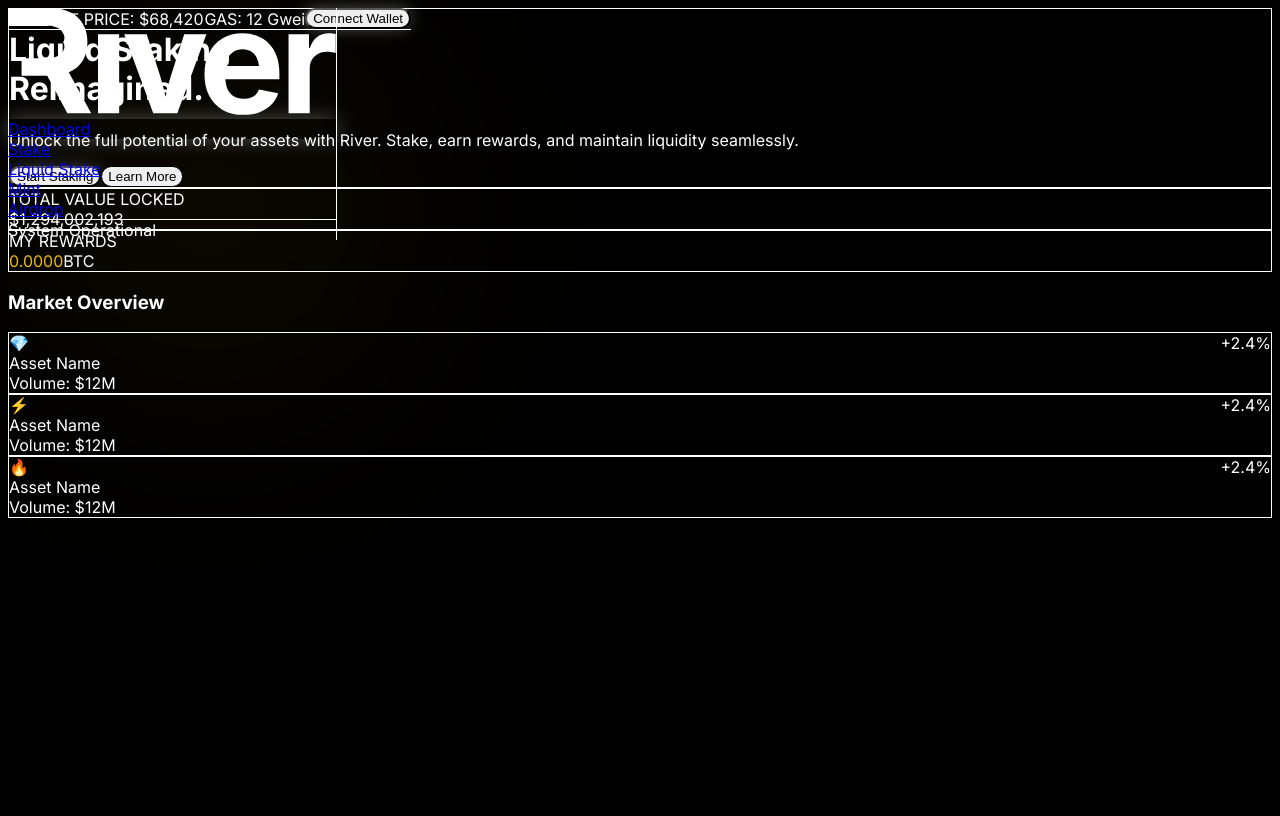
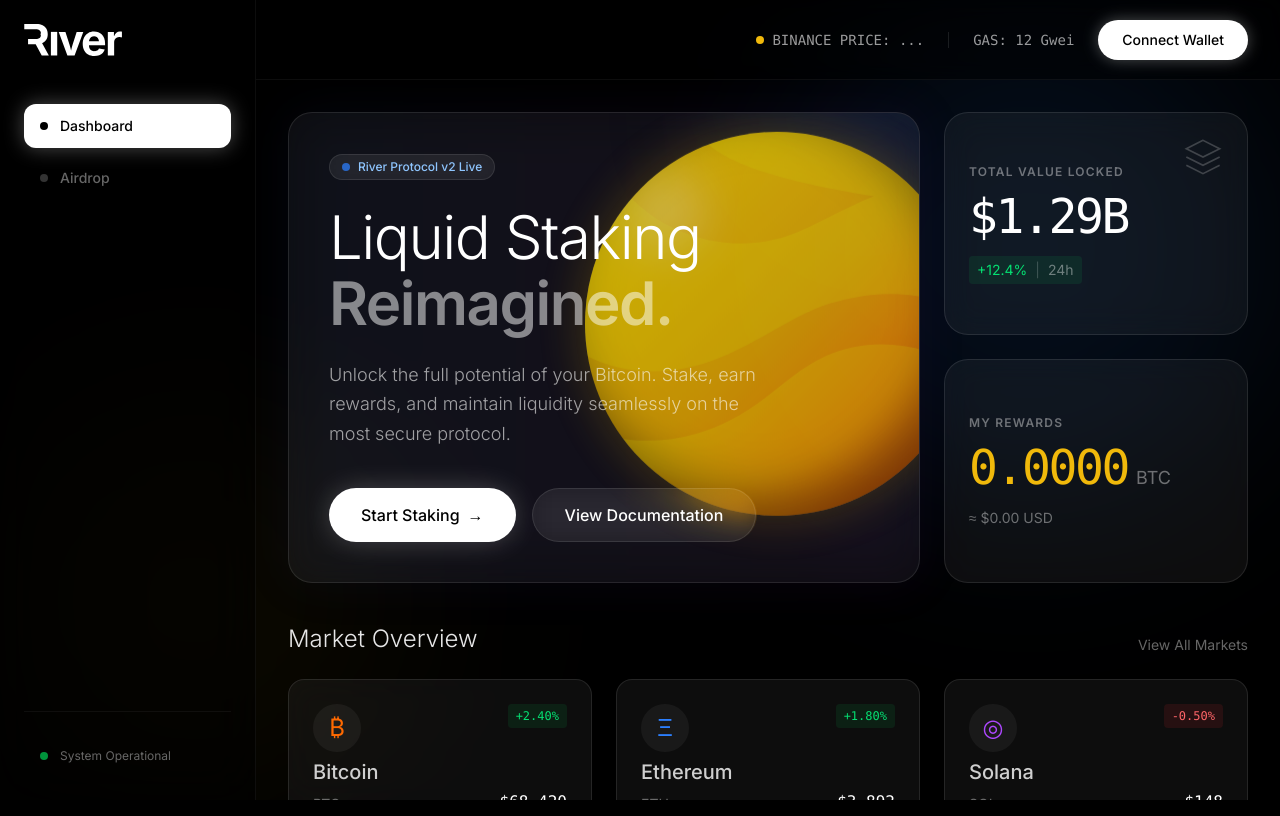
Before and after one commit to dinsokmarl-debug/river, a Next.js app: page / in a window 1280 px wide. Built offline with nearby package versions, Linux system fonts and the light colour scheme; no server answers.

Commit message:
Fix layout, styles, and data fetching

```diff
--- a/app/components/Header.tsx
+++ b/app/components/Header.tsx
@@ -1,11 +1,30 @@
 
 "use client";
-import { useState } from 'react';
+import { useState, useEffect } from 'react';
 import WalletModal from './WalletModal';
 
 export default function Header() {
     const [isModalOpen, setIsModalOpen] = useState(false);
     const [walletAddress, setWalletAddress] = useState<string | null>(null);
+    const [btcPrice, setBtcPrice] = useState<string>('...');
+
+    useEffect(() => {
+        const fetchPrice = async () => {
+            try {
+                const res = await fetch('https://api.coingecko.com/api/v3/simple/price?ids=bitcoin&vs_currencies=usd');
+                if (res.ok) {
+                    const data = await res.json();
+                    setBtcPrice(`$${data.bitcoin.usd.toLocaleString()}`);
+                }
+            } catch (e) {
+                console.error(e);
+            }
+        };
+        fetchPrice();
+        // Refresh every 30s
+        const interval = setInterval(fetchPrice, 30000);
+        return () => clearInterval(interval);
+    }, []);
 
     const handleConnect = (walletName: string) => {
         // Simulating connection
@@ -19,7 +38,7 @@ export default function Header() {
                 <div className="flex items-center gap-6 text-sm font-mono text-white/60">
                     <div className="flex items-center gap-2">
                         <span className="w-2 h-2 bg-[#F0B90B] rounded-full"></span>
-                        <span>BINANCE PRICE: $68,420</span>
+                        <span>BINANCE PRICE: {btcPrice}</span>
                     </div>
                     <div className="w-px h-4 bg-white/10"></div>
                     <div>GAS: 12 Gwei</div>
--- a/app/components/Sidebar.tsx
+++ b/app/components/Sidebar.tsx
@@ -15,7 +15,7 @@ const Sidebar = () => {
             </Link>
 
             <nav className="flex-1 space-y-2">
-                {['Dashboard', 'Stake', 'Liquid Stake', 'Mint', 'Airdrop'].map((item) => {
+                {['Dashboard', 'Airdrop'].map((item) => {
                     const isActive = pathname === (item === 'Dashboard' ? '/' : `/${item.toLowerCase().replace(' ', '-')}`);
                     return (
                         <Link
--- a/app/globals.css
+++ b/app/globals.css
@@ -1,25 +1,100 @@
-@tailwind base;
-@tailwind components;
-@tailwind utilities;
+@import "tailwindcss";
+@source "../app";
+
+@theme {
+  --font-sans:
+    "Inter", ui-sans-serif, system-ui, sans-serif, "Apple Color Emoji",
+    "Segoe UI Emoji", "Segoe UI Symbol", "Noto Color Emoji";
+}
 
 :root {
-  --foreground-rgb: 255, 255, 255;
-  --background-start-rgb: 0, 0, 0;
-  --background-end-rgb: 0, 0, 0;
+  --background: #000000;
+  --foreground: #ffffff;
 }
 
 body {
-  color: rgb(var(--foreground-rgb));
-  background: linear-gradient(
-      to bottom,
-      transparent,
-      rgb(var(--background-end-rgb))
-    )
-    rgb(var(--background-start-rgb));
+  background-color: var(--background);
+  color: var(--foreground);
+  font-family: var(--font-sans);
+  -webkit-font-smoothing: antialiased;
+  -moz-osx-font-smoothing: grayscale;
 }
 
-@layer utilities {
-  .text-balance {
-    text-wrap: balance;
+/* Custom Utilities for Glassmorphism */
+@utility glass {
+  @apply bg-white/5 backdrop-blur-lg border border-white/10;
+}
+
+@utility glass-hover {
+  @apply hover:bg-white/10 hover:border-white/20 transition-all duration-300;
+}
+
+/* Animations */
+@keyframes float {
+
+  0%,
+  100% {
+    transform: translateY(0);
+  }
+
+  50% {
+    transform: translateY(-20px);
   }
 }
+
+@utility animate-float {
+  animation: float 6s ease-in-out infinite;
+}
+
+@keyframes pulse-slow {
+
+  0%,
+  100% {
+    opacity: 1;
+  }
+
+  50% {
+    opacity: 0.5;
+  }
+}
+
+@utility animate-pulse-slow {
+  animation: pulse-slow 3s ease-in-out infinite;
+}
+
+@keyframes gradient-x {
+  0% {
+    background-position: 0% 50%;
+  }
+
+  50% {
+    background-position: 100% 50%;
+  }
+
+  100% {
+    background-position: 0% 50%;
+  }
+}
+
+@utility animate-gradient-x {
+  background-size: 200% 200%;
+  animation: gradient-x 3s ease infinite;
+}
+
+/* Scrollbar */
+::-webkit-scrollbar {
+  width: 6px;
+}
+
+::-webkit-scrollbar-track {
+  background: transparent;
+}
+
+::-webkit-scrollbar-thumb {
+  background: #333;
+  border-radius: 3px;
+}
+
+::-webkit-scrollbar-thumb:hover {
+  background: #555;
+}
--- a/app/page.tsx
+++ b/app/page.tsx
@@ -5,69 +5,143 @@ import Header from './components/Header';
 import Sidebar from './components/Sidebar';
 
 export default function Home() {
+  const [prices, setPrices] = React.useState({
+    bitcoin: { usd: 68420, usd_24h_change: 2.4 }, // Initial fallback values matching user request
+    ethereum: { usd: 3892, usd_24h_change: 1.8 },
+    solana: { usd: 148, usd_24h_change: -0.5 }
+  });
+
+  React.useEffect(() => {
+    const fetchPrices = async () => {
+      try {
+        const res = await fetch('https://api.coingecko.com/api/v3/simple/price?ids=bitcoin,ethereum,solana&vs_currencies=usd&include_24hr_change=true');
+        if (res.ok) {
+          const data = await res.json();
+          setPrices(data);
+        }
+      } catch (error) {
+        console.error('Failed to fetch prices', error);
+      }
+    };
+    fetchPrices();
+    const interval = setInterval(fetchPrices, 30000); // 30s refresh
+    return () => clearInterval(interval);
+  }, []);
+
+  const formatCurrency = (val: number) => {
+    return new Intl.NumberFormat('en-US', { style: 'currency', currency: 'USD', minimumFractionDigits: 0, maximumFractionDigits: 2 }).format(val);
+  };
+
+  const formatChange = (val: number) => {
+    if (val === undefined) return '0.00%';
+    return `${val >= 0 ? '+' : ''}${val.toFixed(2)}%`;
+  };
   return (
     <>
       <Sidebar />
-      <div className="flex-1 flex flex-col ml-64 relative">
+      <div className="flex-1 flex flex-col ml-64 relative min-h-screen">
         <Header />
 
         <main className="flex-1 p-8 overflow-y-auto pt-28">
-          <div className="max-w-6xl mx-auto grid grid-cols-12 gap-8">
+          <div className="max-w-7xl mx-auto grid grid-cols-12 gap-6">
 
             {/* Hero Section */}
-            <div className="col-span-12 lg:col-span-8 bg-gradient-to-br from-white/10 to-transparent border border-white/5 rounded-3xl p-8 relative overflow-hidden group">
-              <div className="absolute -right-20 -top-20 w-80 h-80 bg-blue-500/20 blur-[80px] rounded-full group-hover:bg-purple-500/20 transition duration-1000"></div>
+            <div className="col-span-12 lg:col-span-8 relative group">
+              <div className="absolute inset-0 bg-gradient-to-r from-blue-900/20 to-purple-900/20 rounded-3xl blur-xl opacity-50 group-hover:opacity-75 transition duration-500"></div>
+              <div className="relative h-full glass rounded-3xl p-10 overflow-hidden flex flex-col justify-center">
+                <div className="absolute top-0 right-0 w-[400px] h-[400px] bg-gradient-to-br from-blue-500/10 to-transparent rounded-full blur-3xl -translate-y-1/2 translate-x-1/2 pointer-events-none"></div>
 
-              <h1 className="text-5xl font-light tracking-tight mb-4 text-white">
+                {/* 3D Coin Placeholder (CSS Sphere) */}
+                <div className="absolute right-[-50px] top-[20px] w-64 h-64 md:w-96 md:h-96 animate-float opacity-80 pointer-events-none">
+                  <div className="w-full h-full rounded-full bg-gradient-to-br from-yellow-300 via-yellow-500 to-orange-600 shadow-[inset_-20px_-20px_50px_rgba(0,0,0,0.5),0_0_50px_rgba(234,179,8,0.3)] relative overflow-hidden">
+                    <div className="absolute inset-0 bg-[url('/assets/river-logo-white.svg')] bg-cover opacity-20 mix-blend-overlay rotate-12 scale-150"></div>
+                    <div className="absolute top-10 left-10 w-20 h-20 bg-white/30 rounded-full blur-xl"></div>
+                  </div>
+                </div>
+
+                <div className="relative z-10 max-w-xl">
+                  <div className="inline-flex items-center gap-2 px-3 py-1 rounded-full bg-white/5 border border-white/10 text-xs font-medium text-blue-300 mb-6 backdrop-blur-md">
+                    <span className="w-2 h-2 rounded-full bg-blue-500 animate-pulse"></span>
+                    River Protocol v2 Live
+                  </div>
+
+                  <h1 className="text-5xl md:text-6xl font-light tracking-tight mb-6 text-white leading-[1.1]">
                     Liquid Staking <br />
-                <span className="font-semibold text-white/40">Reimagined.</span>
+                    <span className="font-semibold text-white/50">Reimagined.</span>
                   </h1>
-              <p className="text-white/60 max-w-lg mb-8 text-lg font-light leading-relaxed">
-                Unlock the full potential of your assets with River. Stake, earn rewards, and maintain liquidity seamlessly.
+
+                  <p className="text-white/60 text-lg font-light leading-relaxed mb-10 max-w-md">
+                    Unlock the full potential of your Bitcoin. Stake, earn rewards, and maintain liquidity seamlessly on the most secure protocol.
                   </p>
 
-              <div className="flex gap-4">
-                <button className="px-8 py-3 bg-white text-black rounded-full font-medium hover:bg-gray-200 transition shadow-[0_0_20px_rgba(255,255,255,0.2)]">
+                  <div className="flex flex-wrap gap-4">
+                    <button className="px-8 py-3.5 bg-white text-black rounded-full font-medium hover:bg-gray-200 transition shadow-[0_0_30px_-5px_rgba(255,255,255,0.3)] flex items-center gap-2 group/btn">
                       Start Staking
+                      <span className="group-hover/btn:translate-x-1 transition-transform">→</span>
                     </button>
-                <button className="px-8 py-3 bg-white/5 text-white border border-white/10 rounded-full font-medium hover:bg-white/10 transition backdrop-blur-sm">
-                  Learn More
+                    <button className="px-8 py-3.5 glass glass-hover text-white rounded-full font-medium backdrop-blur-md">
+                      View Documentation
                     </button>
+                  </div>
+                </div>
               </div>
             </div>
 
             {/* Right Side Stats */}
-            <div className="col-span-12 lg:col-span-4 space-y-4">
-              <div className="bg-black/40 border border-white/10 rounded-3xl p-6 backdrop-blur-md relative overflow-hidden">
-                <div className="text-sm text-white/40 uppercase tracking-widest font-semibold mb-2">Total Value Locked</div>
-                <div className="text-4xl font-mono text-white tracking-tighter">$1,294,002,193</div>
-                <div className="absolute right-4 top-4 w-2 h-2 bg-green-500 rounded-full animate-pulse shadow-[0_0_10px_#22c55e]"></div>
+            <div className="col-span-12 lg:col-span-4 space-y-6 flex flex-col">
+              <div className="glass glass-hover rounded-3xl p-6 relative overflow-hidden flex-1 min-h-[180px] flex flex-col justify-center">
+                <div className="absolute top-0 right-0 p-6 opacity-20">
+                  <svg width="40" height="40" viewBox="0 0 24 24" fill="none" stroke="currentColor" strokeWidth="1" className="text-white"><path d="M12 2L2 7l10 5 10-5-10-5zM2 17l10 5 10-5M2 12l10 5 10-5" /></svg>
+                </div>
+                <div className="text-xs text-white/40 uppercase tracking-widest font-semibold mb-3">Total Value Locked</div>
+                <div className="text-4xl lg:text-5xl font-mono text-white tracking-tighter tabular-nums">$1.29B</div>
+                <div className="mt-4 flex items-center gap-2 text-green-400 text-sm bg-green-500/10 self-start px-2 py-1 rounded">
+                  <span>+12.4%</span>
+                  <span className="text-white/20">|</span>
+                  <span className="text-white/40">24h</span>
+                </div>
               </div>
 
-              <div className="bg-black/40 border border-white/10 rounded-3xl p-6 backdrop-blur-md">
-                <div className="text-sm text-white/40 uppercase tracking-widest font-semibold mb-2">My Rewards</div>
-                <div className="flex items-end gap-2">
-                  <span className="text-4xl font-mono text-[#F0B90B] tracking-tighter">0.0000</span>
-                  <span className="mb-1 text-sm text-white/40">BTC</span>
+              <div className="glass glass-hover rounded-3xl p-6 relative overflow-hidden flex-1 min-h-[180px] flex flex-col justify-center">
+                <div className="text-xs text-white/40 uppercase tracking-widest font-semibold mb-3">My Rewards</div>
+                <div className="flex items-baseline gap-2">
+                  <span className="text-4xl lg:text-5xl font-mono text-[#F0B90B] tracking-tighter tabular-nums">0.0000</span>
+                  <span className="text-lg text-white/40">BTC</span>
+                </div>
+                <div className="mt-4 text-sm text-white/40">
+                  ≈ $0.00 USD
                 </div>
               </div>
             </div>
 
             {/* Dashboard Grid */}
-            <div className="col-span-12">
-              <h3 className="text-2xl font-light mb-6 text-white/80">Market Overview</h3>
+            <div className="col-span-12 mt-4">
+              <div className="flex justify-between items-end mb-6">
+                <h3 className="text-2xl font-light text-white/90">Market Overview</h3>
+                <button className="text-sm text-white/40 hover:text-white transition">View All Markets</button>
+              </div>
+
               <div className="grid grid-cols-1 md:grid-cols-3 gap-6">
-                {[1, 2, 3].map((i) => (
-                  <div key={i} className="h-48 bg-white/5 border border-white/5 rounded-2xl hover:border-white/10 transition p-6 flex flex-col justify-between group">
+                {[
+                  { name: 'Bitcoin', symbol: 'BTC', price: prices?.bitcoin?.usd || 0, change: prices?.bitcoin?.usd_24h_change || 0, icon: '₿', color: 'text-orange-500' },
+                  { name: 'Ethereum', symbol: 'ETH', price: prices?.ethereum?.usd || 0, change: prices?.ethereum?.usd_24h_change || 0, icon: 'Ξ', color: 'text-blue-500' },
+                  { name: 'Solana', symbol: 'SOL', price: prices?.solana?.usd || 0, change: prices?.solana?.usd_24h_change || 0, icon: '◎', color: 'text-purple-500' }
+                ].map((asset, i) => (
+                  <div key={i} className="glass glass-hover rounded-2xl p-6 flex flex-col justify-between group h-40">
                     <div className="flex justify-between items-start">
-                      <div className="w-10 h-10 rounded-full bg-white/5 flex items-center justify-center text-xl">
-                        {i === 1 ? '💎' : i === 2 ? '⚡️' : '🔥'}
+                      <div className={`w-12 h-12 rounded-full bg-white/5 flex items-center justify-center text-2xl ${asset.color}`}>
+                        {asset.icon}
                       </div>
-                      <span className="text-green-400 text-xs font-mono bg-green-500/10 px-2 py-1 rounded">+2.4%</span>
+                      <span className={`text-xs font-mono px-2 py-1 rounded ${asset.change >= 0 ? 'text-green-400 bg-green-500/10' : 'text-red-400 bg-red-500/10'}`}>
+                        {formatChange(asset.change)}
+                      </span>
                     </div>
                     <div>
-                      <div className="text-2xl font-semibold mb-1 group-hover:text-[#F0B90B] transition">Asset Name</div>
-                      <div className="text-white/40 text-sm">Volume: $12M</div>
+                      <div className="text-xl font-medium mb-1 group-hover:text-white transition text-white/80">{asset.name}</div>
+                      <div className="flex justify-between items-end">
+                        <span className="text-white/40 text-sm">{asset.symbol}</span>
+                        <span className="text-white font-mono">{formatCurrency(asset.price)}</span>
+                      </div>
                     </div>
                   </div>
                 ))}
```
Also changed, not shown: public/assets/spark-icon.svg. Lines whose indentation alone changed are shown as unchanged.
